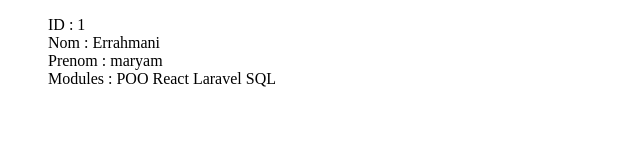
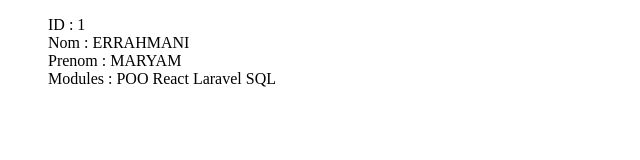
Before and after one commit to YoussefBenlarbi/First-React-App, a React (Create React App) app: page / in a window 1280 px wide. Shown: the top 160 px of the page, without its empty margins (0-640 px from the left). Built offline with nearby package versions, Linux system fonts and the light colour scheme.

Commit message:
toUpperCase()

```diff
--- a/src/components/Stagiaire.js
+++ b/src/components/Stagiaire.js
@@ -6,8 +6,8 @@
     const modules =["POO","React","Laravel","SQL"];
     return (<ul>
         <li>ID : {id}</li>
-        <li>Nom : {nom}</li>
-        <li>Prenom : {prenom}</li>
+        <li>Nom : {nom.toUpperCase()}</li>
+        <li>Prenom : {prenom.toUpperCase()}</li>
         <li>Modules : {modules[0]} {modules[1]} {modules[2]} {modules[3]}</li>
     </ul>)
 }
```
